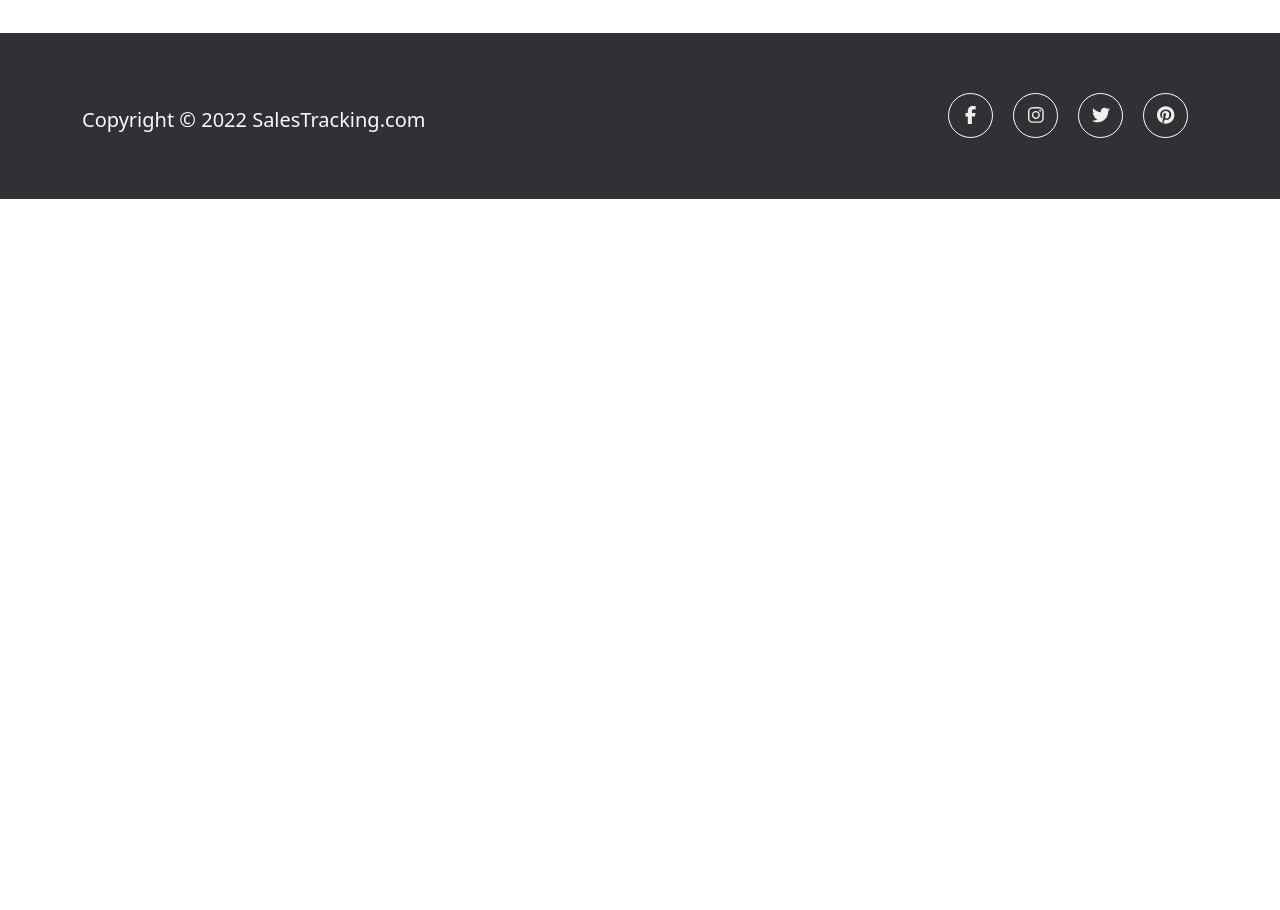
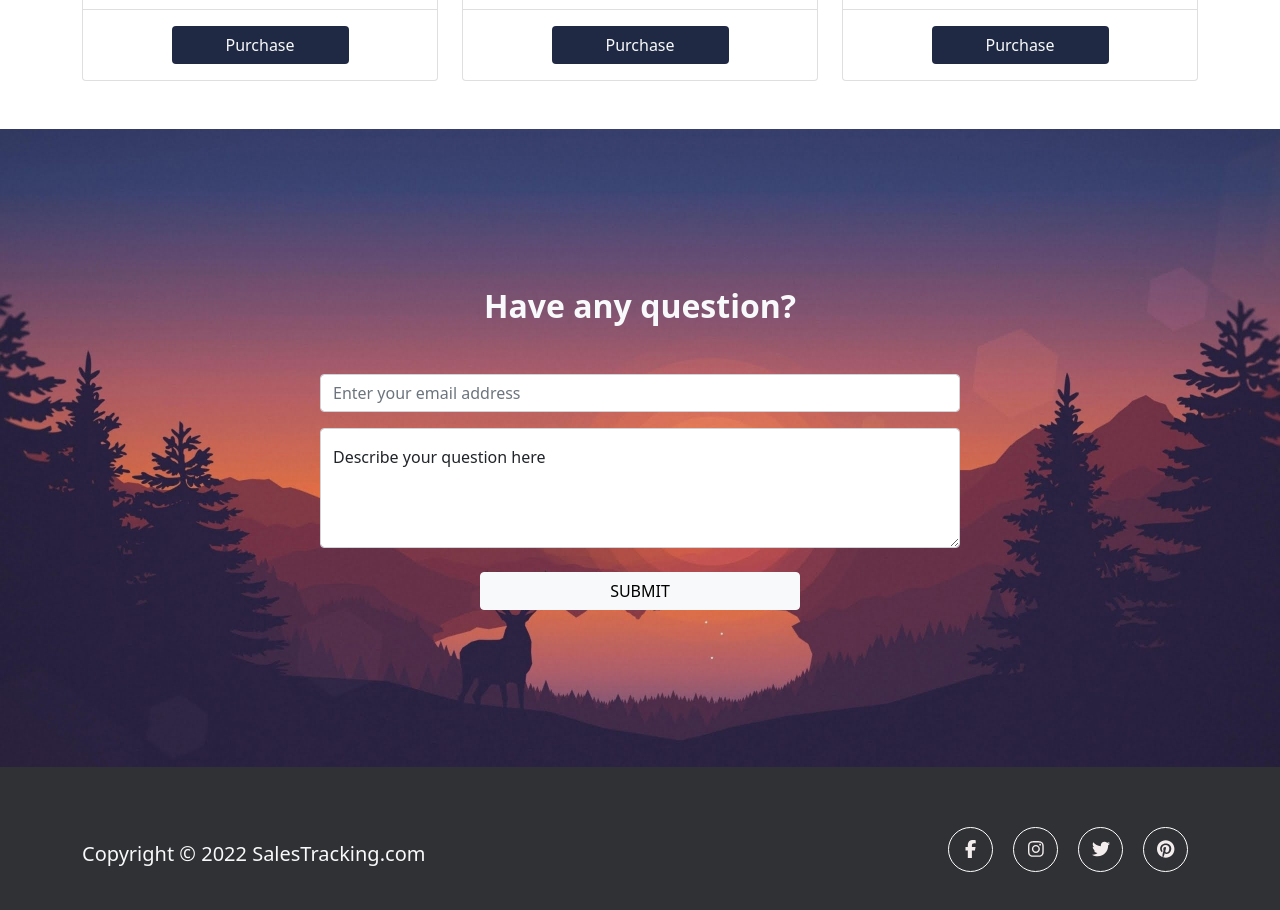
Before and after one commit to neel123go/sales-traking-client, a React (Create React App) app: page / in a window 1280 px wide. Shown: the part 1540-2450 px from the top of the page. Before the commit the page ends 1739 px from the top, so only its background shows below. Built offline with nearby package versions, Linux system fonts and the light colour scheme; no server answers.

Commit message:
added ask question extra section

```diff
--- /dev/null
+++ b/src/Components/Pages/AskQuestion/AskQuestion.css
@@ -0,0 +1,8 @@
+.ask-question-section {
+    background-image: url('../../../Images/Banner/ask-question-background.jpg');
+    background-size: cover;
+    background-position: center;
+    background-repeat: no-repeat;
+    height: 80vh;
+    margin-bottom: -50px;
+}
--- /dev/null
+++ b/src/Components/Pages/AskQuestion/AskQuestion.js
@@ -0,0 +1,61 @@
+import { async } from '@firebase/util';
+import React, { useState } from 'react';
+import { FloatingLabel, Form } from 'react-bootstrap';
+import './AskQuestion.css';
+
+const AskQuestion = () => {
+    const [message, setMessage] = useState('');
+
+    const handleFormSubmit = async (e) => {
+        e.preventDefault();
+        const email = e.target.email.value;
+        const question = e.target.question.value;
+
+        if (email === '' || question === '') {
+            setMessage('Field must not be empty');
+        } else if (!/\S+@\S+\.\S+/.test(email)) {
+            setMessage('');
+            setMessage('Invalid email. Please provide a valid email');
+        } else {
+            setMessage('Thanks for your question. We replay your question by email');
+            e.target.reset();
+            await fetch('http://localhost:5000/question', {
+                method: 'POST',
+                headers: {
+                    'content-type': 'application/json'
+                },
+                body: JSON.stringify({ email, question })
+            })
+                .then(res => res.json())
+                .then(data => {
+                    // console.log(data);
+                });
+        }
+    }
+
+    return (
+        <div className='ask-question-section mt-5 d-flex justify-content-center align-items-center'>
+            <div className='w-50 mx-auto'>
+                <h2 className='text-light mb-5'><b>Have any question?</b></h2>
+                <p className='text-light fs-5 mb-3'>{message}</p>
+                <Form onSubmit={handleFormSubmit}>
+                    <Form.Group className="mb-3" controlId="formBasicEmail">
+                        <Form.Control autoComplete='off' name='email' type="text" placeholder="Enter your email address" />
+                    </Form.Group>
+
+                    <FloatingLabel controlId="floatingTextarea2" label="Describe your question here">
+                        <Form.Control
+                            name="question"
+                            as="textarea"
+                            placeholder="Leave a comment here"
+                            style={{ height: '120px' }}
+                        />
+                    </FloatingLabel>
+                    <button className='btn btn-light mt-4 w-50'>SUBMIT</button>
+                </Form>
+            </div>
+        </div >
+    );
+};
+
+export default AskQuestion;
--- a/src/Components/Pages/Home/Home.js
+++ b/src/Components/Pages/Home/Home.js
@@ -1,4 +1,5 @@
 import React from 'react';
+import AskQuestion from '../AskQuestion/AskQuestion';
 import Banner from '../Banner/Banner';
 import InventoryItems from '../InventoryItems/InventoryItems';
 import PricePlan from '../PricePlan/PricePlan';
@@ -9,6 +10,7 @@ const Home = () => {
             <Banner></Banner>
             <InventoryItems></InventoryItems>
             <PricePlan></PricePlan>
+            <AskQuestion></AskQuestion>
         </div>
     );
 };
--- a/src/Components/Pages/InventoryItems/InventoryItems.js
+++ b/src/Components/Pages/InventoryItems/InventoryItems.js
@@ -7,7 +7,7 @@ const InventoryItems = () => {
     const [items] = useInventoryItems();
 
     return (
-        <div>
+        <div className='pt-5'>
             <h2 className='my-5'>Our <span className='text-danger'>Inventory Items</span></h2>
             <div className="row row-cols-3 g-4 container mx-auto mb-4">
 
--- a/src/Components/Pages/PricePlan/PricePlan.js
+++ b/src/Components/Pages/PricePlan/PricePlan.js
@@ -9,7 +9,7 @@ const PricePlan = () => {
 
     return (
         <div>
-            <h2 className='my-5'>Find a plan <span className='text-danger'>that's right for your business</span></h2>
+            <h2 className='pt-5 my-5'>Find a plan <span className='text-danger'>that's right for your business</span></h2>
             <div className='container'>
                 <div className="row row-cols-3 g-4">
                     <div className="col">
```
Also changed, not shown: src/Images/Banner/ask-question-background.jpg (added).
